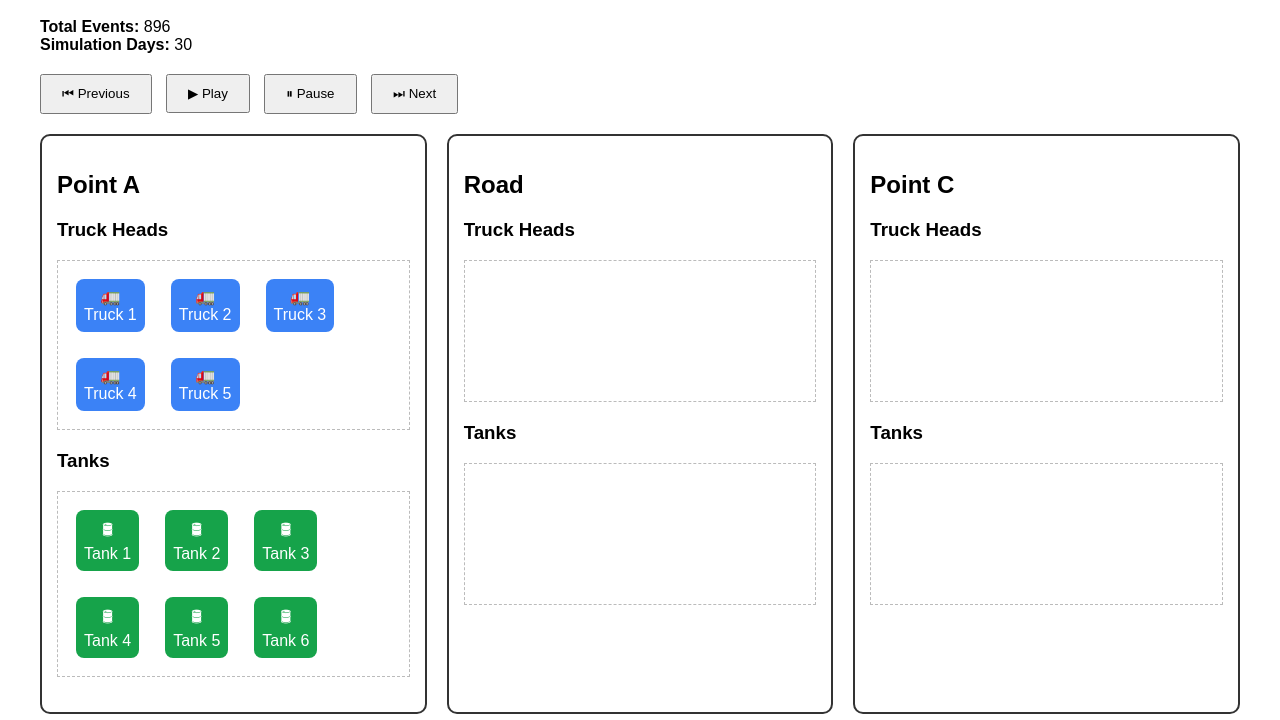
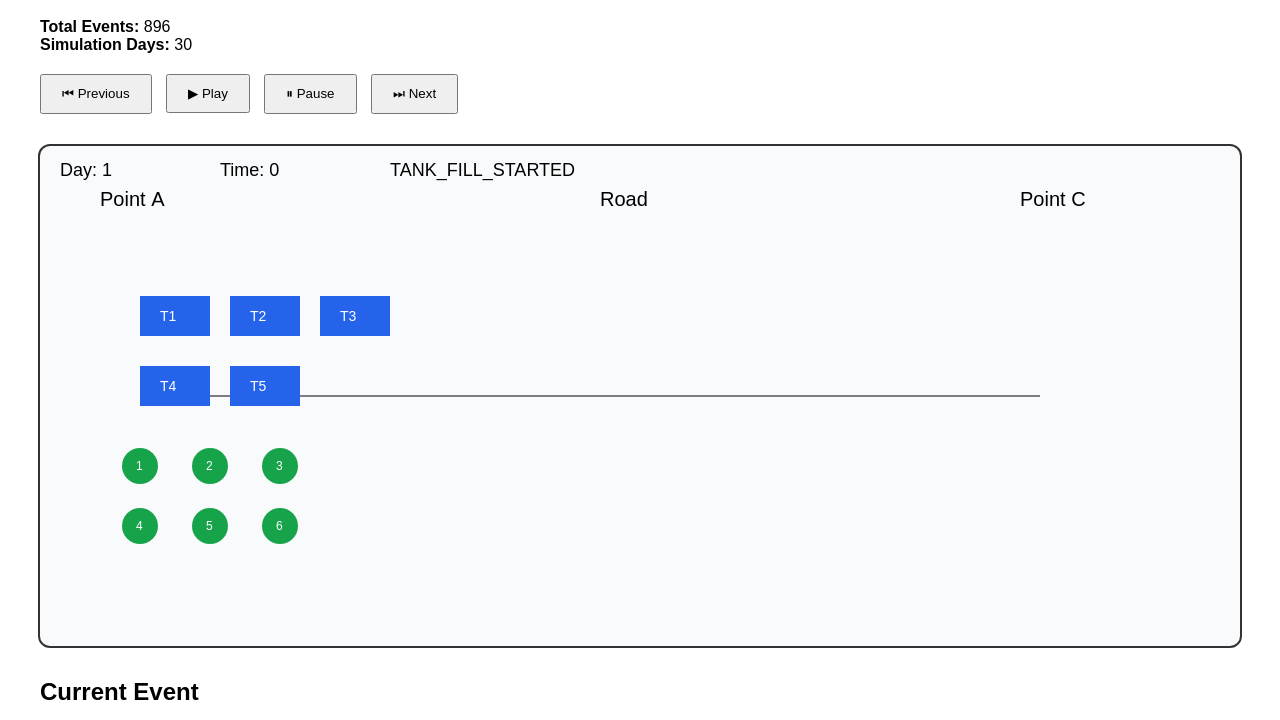
Before and after one commit to Chisman001/logistics-simulation, a plain HTML site: page visualizer/index.html in a window 1280 px wide. Shown: the part 80-800 px from the top of the page. Drawn offline with Linux system fonts and the light colour scheme.

Commit message:
migrate replay to canvas rendering and animation-ready architecture
- Introduced CanvasRenderer for simulation visualization
- Replaced DOM-based world rendering with HTML5 canvas
- Added Layout system for coordinate-based positioning
- Implemented WorldState with truck and tank objects
- Added animation framework with Animator and render loop
- Refactored replay to render from world state instead of raw CSV events
- Prepared replay engine for smooth vehicle movement and future animations

```diff
--- /dev/null
+++ b/visualizer/animation.js
@@ -0,0 +1,11 @@
+class Animator {
+
+    static move(current, target) {
+
+        const speed = 0.12;
+
+        return current + (target - current) * speed;
+
+    }
+
+}
--- a/visualizer/app.js
+++ b/visualizer/app.js
@@ -2,11 +2,28 @@ async function main() {
 
     const events = await loadSimulation();
 
-    const renderer = new Renderer();
+    const renderer = new CanvasRenderer();
 
     const player = new Player(renderer);
 
     player.loadEvents(events);
+    renderer.animate(player.state);
+
+    document.getElementById("play").onclick = () => {
+        player.play();
+    };
+
+    document.getElementById("pause").onclick = () => {
+        player.stop();
+    };
+
+    document.getElementById("next").onclick = () => {
+        player.nextFrame();
+    };
+
+    document.getElementById("previous").onclick = () => {
+        player.previousFrame();
+    };
 
     document.getElementById("summary").innerHTML = `
         <strong>Total Events:</strong> ${events.length}<br>
@@ -14,4 +31,5 @@ async function main() {
     `;
 
 }
-main()
+
+main();
--- /dev/null
+++ b/visualizer/canvasRenderer.js
@@ -0,0 +1,203 @@
+class CanvasRenderer {
+
+    constructor() {
+
+        this.canvas =
+            document.getElementById("simulationCanvas");
+
+        this.ctx =
+            this.canvas.getContext("2d");
+
+    }
+
+    render(state) {
+
+        this.clear();
+
+        this.drawMap();
+
+        this.drawTrucks(state.trucks);
+
+        this.drawTanks(state.tanks);
+
+        this.drawInfo(state);
+
+    }
+
+    clear() {
+
+        this.ctx.clearRect(
+
+            0,
+            0,
+
+            this.canvas.width,
+
+            this.canvas.height
+
+        );
+
+    }
+
+    drawMap() {
+
+        const ctx = this.ctx;
+
+        ctx.font = "20px Arial";
+
+        ctx.fillText("Point A", 60, 60);
+
+        ctx.fillText("Road", 560, 60);
+
+        ctx.fillText("Point C", 980, 60);
+
+        ctx.beginPath();
+
+        ctx.moveTo(170,250);
+
+        ctx.lineTo(1000,250);
+
+        ctx.stroke();
+
+    }
+
+    update(state) {
+
+        for (const truck of state.trucks) {
+
+            truck.x = Animator.move(
+                truck.x,
+                truck.targetX
+            );
+
+            truck.y = Animator.move(
+                truck.y,
+                truck.targetY
+            );
+
+        }
+
+        for (const tank of state.tanks) {
+
+            tank.x = Animator.move(
+                tank.x,
+                tank.targetX
+            );
+
+            tank.y = Animator.move(
+                tank.y,
+                tank.targetY
+            );
+
+        }
+
+    }
+
+    animate(state) {
+
+        const loop = () => {
+
+            this.update(state);
+
+            this.render(state);
+
+            requestAnimationFrame(loop);
+
+        };
+
+        loop();
+
+    }
+
+    drawTrucks(trucks) {
+
+        const ctx = this.ctx;
+
+        for (const truck of trucks) {
+
+            ctx.fillStyle = "#2563eb";
+
+            ctx.fillRect(
+                truck.x,
+                truck.y,
+                70,
+                40
+            );
+
+            ctx.fillStyle = "white";
+
+            ctx.font = "14px Arial";
+
+            ctx.fillText(
+                `T${truck.id}`,
+                truck.x + 20,
+                truck.y + 25
+            );
+
+        }
+
+    }
+
+    drawTanks(tanks) {
+
+        const ctx = this.ctx;
+
+        for (const tank of tanks) {
+
+            ctx.fillStyle = "#16a34a";
+
+            ctx.beginPath();
+
+            ctx.arc(
+                tank.x,
+                tank.y,
+                18,
+                0,
+                Math.PI * 2
+            );
+
+            ctx.fill();
+
+            ctx.fillStyle = "white";
+
+            ctx.font = "12px Arial";
+
+            ctx.fillText(
+                tank.id,
+                tank.x - 4,
+                tank.y + 4
+            );
+
+        }
+
+    }
+
+    drawInfo(state) {
+
+        const ctx = this.ctx;
+
+        ctx.fillStyle = "black";
+
+        ctx.font = "18px Arial";
+
+        ctx.fillText(
+            `Day: ${state.day}`,
+            20,
+            30
+        );
+
+        ctx.fillText(
+            `Time: ${state.time}`,
+            180,
+            30
+        );
+
+        ctx.fillText(
+            state.event,
+            350,
+            30
+        );
+
+    }
+
+}
--- a/visualizer/index.html
+++ b/visualizer/index.html
@@ -21,41 +21,12 @@
 
 <div id="world">
 
-    <div class="location">
+    <canvas
+        id="simulationCanvas"
+        width="1200"
+        height="500">
+    </canvas>
 
-      <h2>Point A</h2>
-
-      <h3>Truck Heads</h3>
-      <div id="pointATrucks" class="container"></div>
-
-      <h3>Tanks</h3>
-      <div id="pointATanks" class="container"></div>
-
-    </div>
-
-    <div class="location">
-
-      <h2>Road</h2>
-
-      <h3>Truck Heads</h3>
-      <div id="roadTrucks" class="container"></div>
-
-      <h3>Tanks</h3>
-      <div id="roadTanks" class="container"></div>
-
-    </div>
-
-    <div class="location">
-
-      <h2>Point C</h2>
-
-      <h3>Truck Heads</h3>
-      <div id="pointCTrucks" class="container"></div>
-
-      <h3>Tanks</h3>
-      <div id="pointCTanks" class="container"></div>
-
-    </div>
 </div>
 
 <h2>Current Event</h2>
@@ -63,7 +34,10 @@
 <div id="currentEvent"></div>
 
 <script src="parser.js"></script>
+<script src="layout.js"></script>
+<script src="animation.js"></script>
 <script src="state.js"></script>
+<script src="canvasRenderer.js"></script>
 <script src="renderer.js"></script>
 <script src="player.js"></script>
 <script src="app.js"></script>
--- /dev/null
+++ b/visualizer/layout.js
@@ -0,0 +1,48 @@
+class Layout {
+
+    static locationPosition(location) {
+
+        switch (location) {
+
+            case "POINT_A":
+                return { x: 100, y: 150 };
+
+            case "POINT_C":
+                return { x: 900, y: 150 };
+
+            default:
+                return { x: 500, y: 150 };
+
+        }
+
+    }
+
+    static truckPosition(location, index) {
+
+        const base = this.locationPosition(location);
+
+        return {
+
+            x: base.x + (index % 3) * 90,
+
+            y: base.y + Math.floor(index / 3) * 70
+
+        };
+
+    }
+
+    static tankPosition(location, index) {
+
+        const base = this.locationPosition(location);
+
+        return {
+
+            x: base.x + (index % 3) * 70,
+
+            y: base.y + 170 + Math.floor(index / 3) * 60
+
+        };
+
+    }
+
+}
--- a/visualizer/player.js
+++ b/visualizer/player.js
@@ -23,8 +23,6 @@ class Player {
     update() {
 
         this.state.load(this.currentEvent());
-
-        this.renderer.render(this.state);
 
     }
 
--- a/visualizer/renderer.js
+++ b/visualizer/renderer.js
@@ -51,12 +51,18 @@ class Renderer {
         for(const truck of trucks){
             console.log(truck);
             const div = document.createElement("div");
+            div.style.background = this.stateColor(truck.state);
 
             div.className = "truck";
 
             div.innerHTML = `
-            🚛
-            <div>Truck ${truck.id}</div>
+            <div class="title">🚛 Truck ${truck.id}</div>
+
+            <div class="status">${this.formatState(truck.state)}</div>
+
+            <div class="small">
+            Tank: ${truck.tank}
+            </div>
             `;
 
             switch(truck.location){
@@ -82,12 +88,18 @@ class Renderer {
         for(const tank of tanks){
 
             const div = document.createElement("div");
+            div.style.background = this.stateColor(tank.state);
 
             div.className = "tank";
 
             div.innerHTML = `
-            🛢
-            <div>Tank ${tank.id}</div>
+            <div class="title">🛢 Tank ${tank.id}</div>
+
+            <div class="status">${this.formatState(tank.state)}</div>
+
+            <div class="small">
+            Truck: ${tank.truck}
+            </div>
             `;
 
             switch(tank.location){
@@ -108,4 +120,40 @@ class Renderer {
 
     }
 
+    stateColor(state) {
+
+        if (state.includes("IDLE"))
+            return "#22c55e";
+
+        if (state.includes("FILL"))
+            return "#3b82f6";
+
+        if (state.includes("DRIVING"))
+            return "#f59e0b";
+
+        if (state.includes("SUPPLY"))
+            return "#ef4444";
+
+        if (state.includes("EMPTY"))
+            return "#6b7280";
+
+        if (state.includes("RETURN"))
+            return "#8b5cf6";
+
+        if (state.includes("WAIT"))
+            return "#06b6d4";
+
+        return "#374151";
+
+    }
+
+    formatState(state) {
+
+        return state
+            .replaceAll("_", " ")
+            .toLowerCase()
+            .replace(/\b\w/g, c => c.toUpperCase());
+
+    }
+
 }
--- a/visualizer/state.js
+++ b/visualizer/state.js
@@ -20,18 +20,52 @@ class WorldState {
     this.trucks = [];
     this.tanks = [];
 
+    const truckCounts = {
+        POINT_A: 0,
+        POINT_C: 0,
+        IN_TRANSIT_TO_A: 0,
+        IN_TRANSIT_TO_C: 0
+    };
+
+    const tankCounts = {
+        POINT_A: 0,
+        POINT_C: 0,
+        IN_TRANSIT_TO_A: 0,
+        IN_TRANSIT_TO_C: 0
+    };
+
     for (const key in event) {
 
         if (key.startsWith("Truck ")) {
 
             const parts = event[key].split("|");
 
-            this.trucks.push({
-                id: parseInt(key.replace("Truck ", "")),
-                state: parts[0].trim(),
-                location: parts[1].trim(),
-                tank: parts[2].replace("Tank:", "").trim()
-            });
+            const location = parts[1].trim();
+            if (!(location in truckCounts)) {
+                truckCounts[location] = 0;
+            }
+          const position = Layout.truckPosition(
+              location,
+              truckCounts[location]++
+          );
+
+          this.trucks.push({
+
+              id: parseInt(key.replace("Truck ", "")),
+
+              state: parts[0].trim(),
+
+              location: location,
+
+              tank: parts[2].replace("Tank:", "").trim(),
+
+              x: position.x,
+              y: position.y,
+
+              targetX: position.x,
+              targetY: position.y
+
+          });
 
         }
 
@@ -39,11 +73,30 @@ class WorldState {
 
             const parts = event[key].split("|");
 
+            const location = parts[1].trim();
+            if (!(location in tankCounts)) {
+                tankCounts[location] = 0;
+            }
+            const position = Layout.tankPosition(
+                location,
+                tankCounts[location]++
+            );
+
             this.tanks.push({
+
                 id: parseInt(key.replace("Tank ", "")),
+
                 state: parts[0].trim(),
-                location: parts[1].trim(),
-                truck: parts[2].replace("Truck:", "").trim()
+
+                location: location,
+
+                truck: parts[2].replace("Truck:", "").trim(),
+                x: position.x,
+                y: position.y,
+
+                targetX: position.x,
+                targetY: position.y
+
             });
 
         }
--- a/visualizer/style.css
+++ b/visualizer/style.css
@@ -10,16 +10,6 @@ body{
 button{
     padding:10px 20px;
     margin-right:10px;
-}
-
-#world{
-
-    display:flex;
-
-    justify-content:space-between;
-
-    margin-top:30px;
-
 }
 
 .station{
@@ -41,44 +31,6 @@ button{
     border:2px dashed gray;
 
     padding:20px;
-
-}
-
-.vehicle{
-
-    margin:8px 0;
-
-    padding:5px;
-
-    border-radius:5px;
-
-    background:#eeeeee;
-
-}
-
-#world{
-
-    display:flex;
-
-    justify-content:space-between;
-
-    gap:20px;
-
-    margin-top:30px;
-
-}
-
-.location{
-
-    flex:1;
-
-    min-height:500px;
-
-    border:2px solid #555;
-
-    border-radius:8px;
-
-    padding:15px;
 
 }
 
@@ -155,3 +107,40 @@ button{
     gap:10px;
 
 }
+
+.truck,
+.tank{
+
+    width:130px;
+
+    padding:10px;
+
+    border-radius:10px;
+
+    text-align:center;
+
+    color:white;
+
+    font-family:Arial;
+
+    box-shadow:0 2px 8px rgba(0,0,0,.2);
+
+}
+
+#world{
+
+    display:flex;
+    justify-content:center;
+    margin:30px 0;
+
+}
+
+#simulationCanvas{
+
+    border:2px solid #333;
+
+    background:#f8fafc;
+
+    border-radius:12px;
+
+}
```
